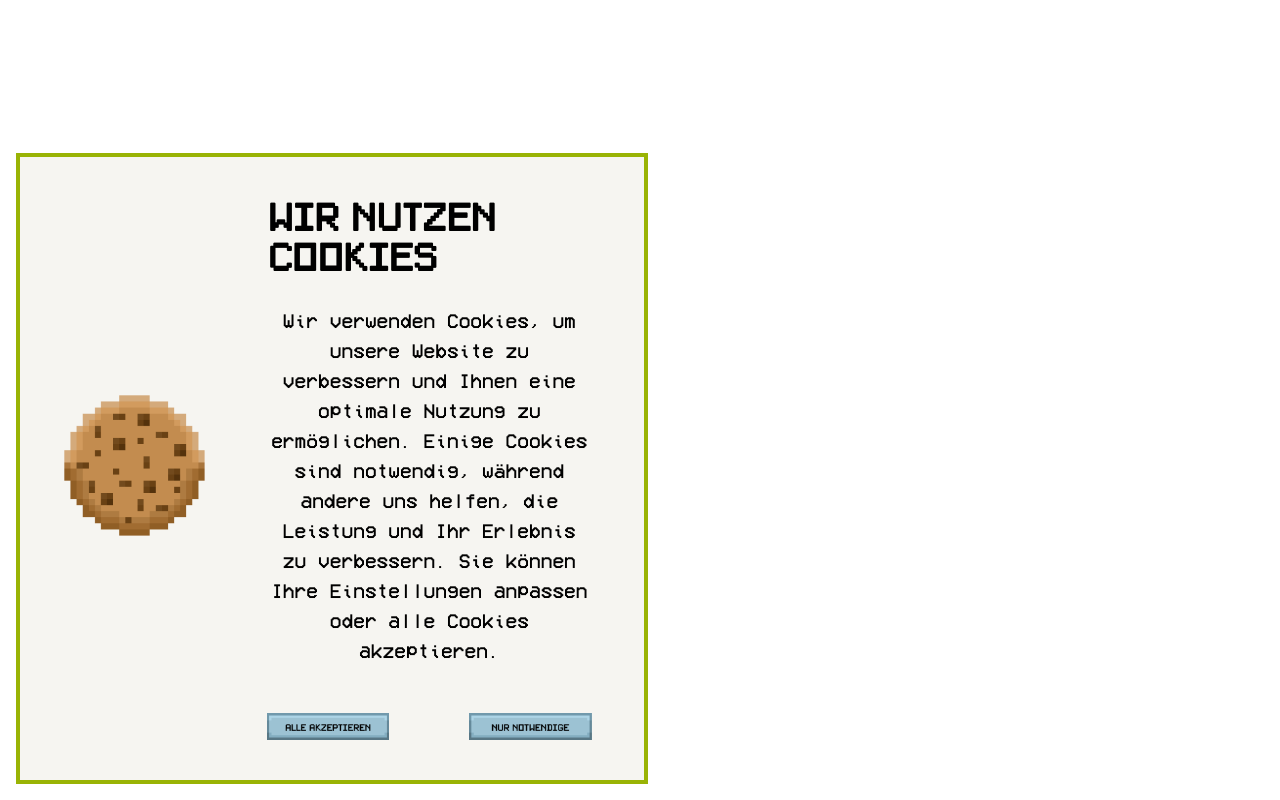
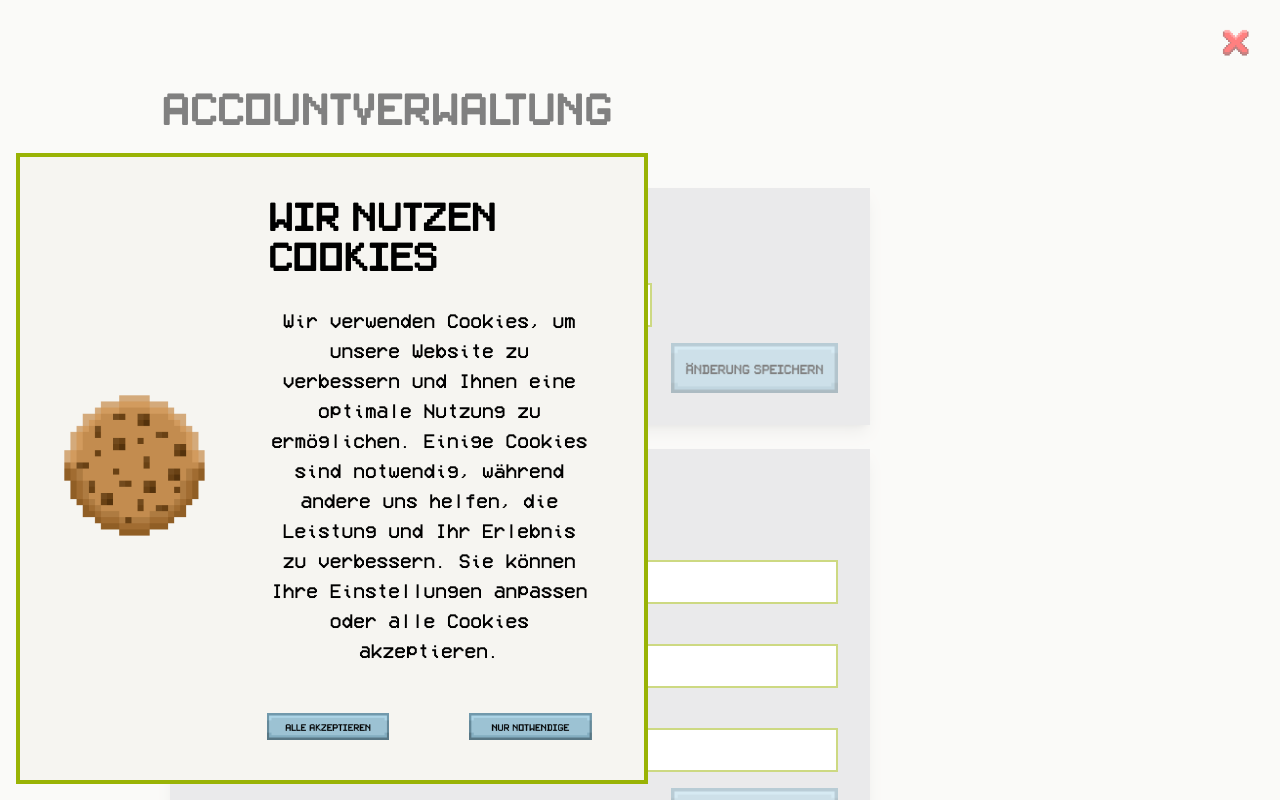
Before and after one commit to linguExplorer/linguExplorer, a Vue app in the folder webpage/: page /accInfoSeiteS in a window 1280 px wide. Shown: the top 800 px of the page. Built offline with nearby package versions, Linux system fonts and the light colour scheme.

Commit message:
update buttons

```diff
--- a/webpage/src/pages/AccInfoSeiteS.vue
+++ b/webpage/src/pages/AccInfoSeiteS.vue
@@ -0,0 +1,174 @@
+<template>
+    <div class="font-vcr m-0 text-black w-full bg-[#f6f5f1] min-h-screen flex flex-col justify-between">
+      <!-- Header -->
+      <header class="flex justify-start mt-20 px-40">
+        <h1 class="font-pixelsplitter text-[40px] mb-6">Accountverwaltung</h1>
+      </header>
+
+      <!-- Rechts oben Button -->
+      <div class="absolute top-4 right-4">
+        <button class="hover-button">
+          <img
+            src="@/assets/xx_Images/xx_Images/Buttons/red_X.png"
+            alt="Nach oben"
+            class="max-h-[55px] hover:opacity-80"
+          />
+        </button>
+      </div>
+
+      <!-- Hauptbereich -->
+      <main class="flex flex-col justify-start flex-grow px-20">
+        <!-- Benutzername ändern -->
+        <div class="flex flex-col w-[700px] max-w-5xl bg-[#d5d6d8] p-8 shadow-lg mt-6 mr-60">
+          <label for="username" class="font-pixelsplitter text-[26px] mb-6">BENUTZERNAME ÄNDERN</label>
+          <input
+            type="text"
+            id="username"
+            v-model="username"
+            class="p-2 bg-white border-[#9cb405] border-2 w-[450px] mb-4"
+            placeholder="maxmust123"
+          />
+          <div class="flex justify-end">
+            <button @click="editUsername" class="hover-button">
+              <img
+                src="@/assets/xx_Images/xx_Images/Buttons/aenderungenSpeichern.png"
+                alt="Benutzername speichern"
+                class="h-[50px] w-auto hover:opacity-80"
+              />
+            </button>
+          </div>
+        </div>
+
+        <!-- Passwort ändern -->
+        <div class="flex flex-col w-[700px] max-w-5xl bg-[#d5d6d8] p-8 shadow-lg mt-6 mr-60">
+          <h2 class="font-pixelsplitter text-[26px] mb-4">PASSWORT ÄNDERN</h2>
+
+          <div class="input-group flex flex-col mb-4">
+            <label for="password" class="text-[16px]">altes Passwort</label>
+            <input
+              type="password"
+              id="password"
+              v-model="password"
+              class="font-vcr bg-white border-[#9cb405] border-2 min-w-[500px] p-2"
+              required
+            />
+            <p v-if="passwordError" class="text-red-500 mt-2">
+              {{ passwordError }}
+            </p>
+          </div>
+
+          <div class="input-group flex flex-col mb-4">
+            <label for="newPassword" class="text-[16px]">neues Passwort (mind. 8 Zeichen)</label>
+            <input
+              type="password"
+              id="newPassword"
+              v-model="newPassword"
+              class="font-vcr bg-white border-[#9cb405] border-2 min-w-[500px] p-2"
+              required
+            />
+          </div>
+
+          <div class="input-group flex flex-col mb-4">
+            <label for="confirmPassword" class="text-[16px]">Passwort wiederholen</label>
+            <input
+              type="password"
+              id="confirmPassword"
+              v-model="confirmPassword"
+              class="font-vcr bg-white border-[#9cb405] border-2 min-w-[500px] p-2"
+              required
+            />
+          </div>
+          <div class="flex justify-end">
+            <button @click="editPassword" class="hover-button">
+              <img
+                src="@/assets/xx_Images/xx_Images/Buttons/aenderungenSpeichern.png"
+                alt="Passwort speichern"
+                class="h-[50px] w-auto hover:opacity-80"
+              />
+            </button>
+          </div>
+        </div>
+
+        <!-- E-Mail ändern -->
+        <div class="flex flex-col w-[700px] max-w-5xl bg-[#d5d6d8] p-8 shadow-lg mt-6 mr-60">
+          <label for="email" class="font-pixelsplitter text-[26px] mb-6">E-MAIL ÄNDERN</label>
+          <input
+            type="email"
+            id="email"
+            v-model="email"
+            class="p-2 bg-white border-[#9cb405] border-2 w-[450px] mb-4"
+            placeholder="max.mustermann@gmail.com"
+          />
+          <div class="flex justify-end">
+            <button @click="editEmail" class="hover-button">
+              <img
+                src="@/assets/xx_Images/xx_Images/Buttons/aenderungenSpeichernVerifizieren.png"
+                alt="E-Mail speichern"
+                class="h-[50px] w-auto hover:opacity-80"
+              />
+            </button>
+          </div>
+        </div>
+      </main>
+      <footer class="mt-auto w-full flex justify-between items-center px-12 py-12 bg-[#f6f5f1]">
+      <!-- Linker Button -->
+      <div class="flex justify-start">
+        <button class="max-w-[150px]" @click="goBack">
+          <router-link to="/" href="#">
+            <img src="@/assets/xx_Images/xx_Images/Buttons/abmelden.png" alt="Zurück" />
+          </router-link>
+        </button>
+      </div>
+
+      <!-- Rechter Button -->
+      <div class="flex justify-end">
+        <button class="max-w-[150px]" @click="goBack">
+          <router-link to="/" href="#">
+            <img src="@/assets/xx_Images/xx_Images/Buttons/Loeschen.png" alt="Zurück" />
+          </router-link>
+        </button>
+      </div>
+    </footer>
+
+    </div>
+  </template>
+
+  <script>
+  export default {
+    name: "AccInfoSeiteS",
+    data() {
+      return {
+        username: "maxmust123",
+        password: "",
+        newPassword: "",
+        confirmPassword: "",
+        email: "max.mustermann@gmail.com",
+      };
+    },
+    methods: {
+      editUsername() {
+        alert("Benutzername geändert!");
+      },
+      editPassword() {
+        alert("Passwort geändert!");
+      },
+      editEmail() {
+        alert("E-Mail geändert!");
+      },
+    },
+  };
+  </script>
+
+  <style scoped>
+  .hover-button img {
+    transition: opacity 0.2s ease-in-out, transform 0.2s ease-in-out;
+  }
+  .hover-button img:hover {
+    opacity: 0.8;
+    transform: scale(1.05);
+  }
+
+  .shadow-lg {
+    border-radius: 0;
+  }
+  </style>
--- a/webpage/src/router/index.js
+++ b/webpage/src/router/index.js
@@ -12,6 +12,7 @@ import Afterlogin from "@/pages/Afterlogin.vue";
 import AccInfoSeite from "@/pages/AccInfoSeite.vue";
 import EMailVerif from "@/pages/EMailVerif.vue";
 import CookieBanner from "@/components/CookieBanner.vue";
+import AccInfoSeiteS from "@/pages/AccInfoSeiteS.vue";
 const routes = [
   {
     path: "/cookie",
@@ -76,6 +77,11 @@ const routes = [
     component: AccInfoSeite,
   },
   {
+    path: "/accInfoSeiteS", // Route für AccInfoSeite Standart
+    name: "accInfoSeiteS",
+    component: AccInfoSeiteS,
+  },
+  {
     path: "/eMailVerif", // Route für EMailVerifpage
     name: "eMailVerif",
     component: EMailVerif,
```
